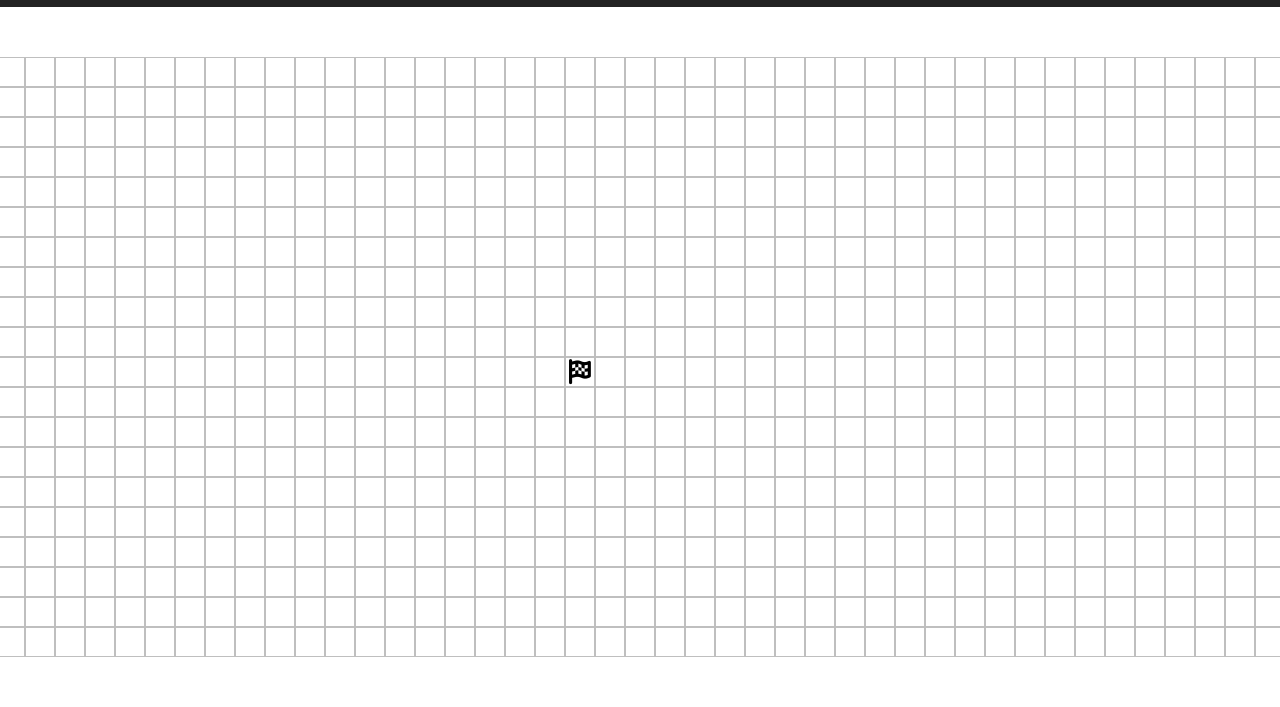
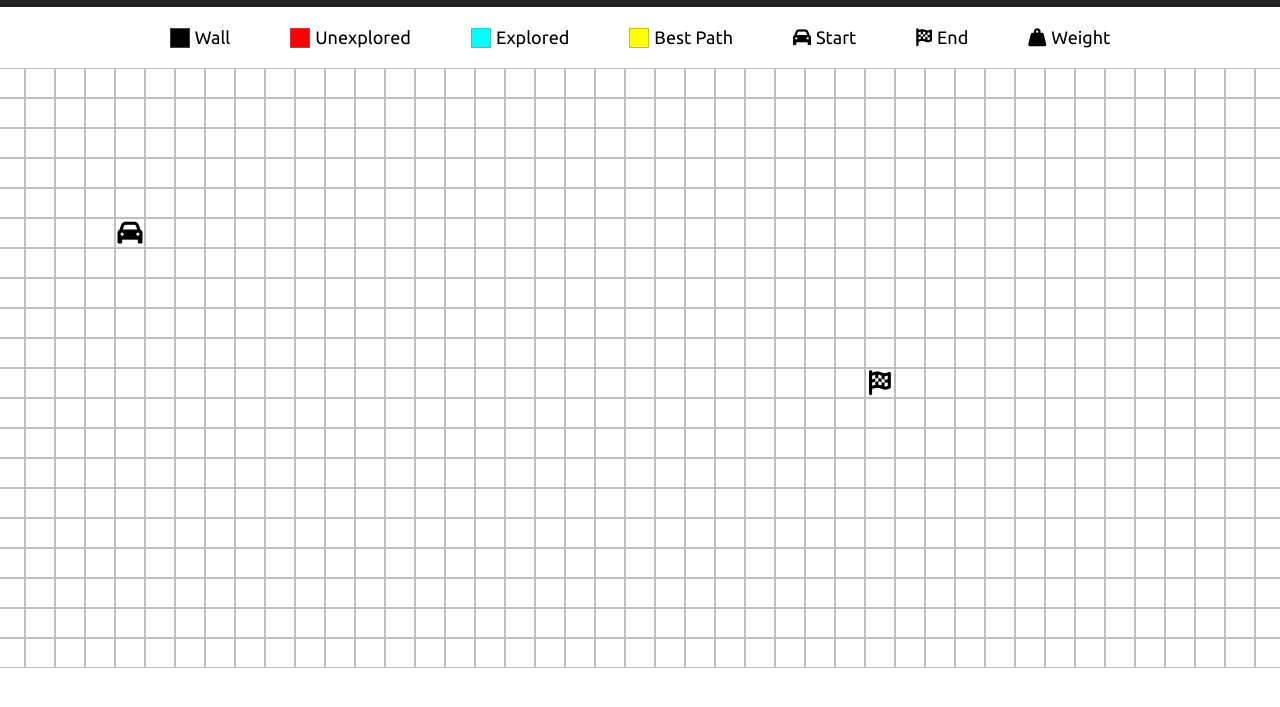
Before and after one commit to stefanomartino97/Path-Visualizer, a plain HTML site: page index.html in a window 1280 px wide. Shown: the part 71-778 px from the top of the page. Drawn offline with Linux system fonts and the light colour scheme.

Commit message:
Added legend

```diff
--- a/index.html
+++ b/index.html
@@ -70,6 +70,45 @@
             </div>
 
         </nav>
+        <div id="legend-container">
+            <div id="legend">
+
+                <div class="legend-field">
+                    <div class="icon" id="wall"></div>
+                    <div class="description">Wall</div>
+                </div>
+
+                <div class="legend-field">
+                    <div class="icon" id="unexplored"></div>
+                    <div class="description">Unexplored</div>
+                </div>
+
+                <div class="legend-field">
+                    <div class="icon" id="explored"></div>
+                    <div class="description">Explored</div>
+                </div>
+
+                <div class="legend-field">
+                    <div class="icon" id="best-path"></div>
+                    <div class="description">Best Path</div>
+                </div>
+
+                <div class="legend-field">
+                    <i class="fas fa-car"></i>
+                    <div class="description">Start</div>
+                </div>
+
+                <div class="legend-field">
+                    <i class="fas fa-flag-checkered"></i>
+                    <div class="description">End</div>
+                </div>
+
+                <div class="legend-field">
+                    <i class="fas fa-weight-hanging"></i>
+                    <div class="description">Weight</div>
+                </div>
+            </div>
+        </div>
         <div id="grid-container">
             <div id="grid"></div>
         </div>
--- a/scripts/constants.js
+++ b/scripts/constants.js
@@ -1,11 +1,11 @@
 const ROWS = 20;
 const COLUMNS = 45;
 
-const START_ROW = 0;
-const START_COLUMN = 0;
+const START_ROW = 5;
+const START_COLUMN = 5;
 
 const END_ROW = 10;
-const END_COLUMN = 20;
+const END_COLUMN = 30;
 
 const START_ICON_CLASS = "fas fa-car";
 const END_ICON_CLASS = "fas fa-flag-checkered";
--- a/styles/_grid.scss
+++ b/styles/_grid.scss
@@ -1,5 +1,4 @@
 #grid-container {
-  margin-top: 50px;
   display: flex;
   justify-content: center;
 
--- /dev/null
+++ b/styles/_legend.scss
@@ -0,0 +1,45 @@
+@import "./variables";
+#legend-container {
+  display: flex;
+  justify-content: center;
+  margin: 20px 0px;
+  #legend {
+    font-family: $font-family;
+    font-size: $legend-font-size;
+    display: flex;
+    flex-direction: row;
+
+    .legend-field {
+      margin: 0px 30px;
+      display: flex;
+      flex-direction: row;
+      align-items: center;
+
+      .icon {
+        width: $legend-icon-width;
+        height: $legend-icon-height;
+        border: 1px solid $cell-border-color;
+      }
+
+      .description {
+        margin-left: 5px;
+      }
+
+      #wall {
+        background-color: $wall-background-color;
+      }
+
+      #unexplored {
+        background-color: $unexplored-background-color;
+      }
+
+      #explored {
+        background-color: $explored-background-color;
+      }
+
+      #best-path {
+        background-color: $best-path-background-color;
+      }
+    }
+  }
+}
--- a/styles/_variables.scss
+++ b/styles/_variables.scss
@@ -7,6 +7,15 @@ $nav-bar-backgound-color-hover: rgb(0, 90, 105);
 $nav-bar-button-color: white;
 $nav-bar-button-color-hover: white;
 
+$legend-font-size: 18px;
+$legend-icon-width: 20px;
+$legend-icon-height: 20px;
+
 $cell-width: 30px;
 $cell-height: 30px;
 $cell-border-color: rgba(128, 128, 128, 0.5);
+
+$wall-background-color: black;
+$unexplored-background-color: red;
+$explored-background-color: cyan;
+$best-path-background-color: yellow;
--- a/styles/styles.scss
+++ b/styles/styles.scss
@@ -2,3 +2,4 @@
 @import "./globals";
 @import "./nav-bar";
 @import "./grid";
+@import "./legend";
```
Also changed, not shown: scripts/script.js (line endings or trailing spaces), styles/css/styles.css, 1 other file.
